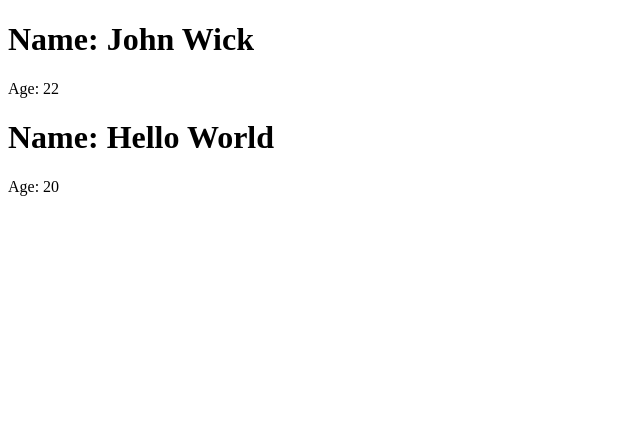
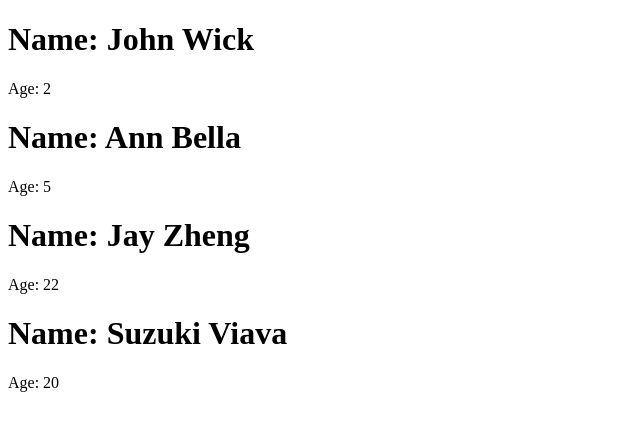
Before and after one commit to kdncode/angular-basic, an Angular app: page / in a window 1280 px wide. Shown: the top 430 px of the page, without its empty margins (0-640 px from the left). Built offline with nearby package versions, Linux system fonts and the light colour scheme.

Commit message:
ngFor + Input

```diff
--- a/src/app/app.component.html
+++ b/src/app/app.component.html
@@ -1,5 +1,5 @@
-<app-person name="John Wick" age="22"></app-person>
-<app-person name="Hello World" age="20"></app-person>
+<app-list-person></app-list-person>
+<!-- <app-person name="John Wick" age="22"></app-person> -->
 <!-- <app-words></app-words> -->
 <!-- <app-struct></app-struct><br /><br />
 <app-form></app-form><br /><br />
--- a/src/app/app.module.ts
+++ b/src/app/app.module.ts
@@ -8,6 +8,7 @@
 import { StructComponent } from './struct/struct.component';
 import { WordsComponent } from './words/words.component';
 import { PersonComponent } from './person/person.component';
+import { ListPersonComponent } from './list-person/list-person.component';
 
 @NgModule({
   declarations: [
@@ -16,7 +17,8 @@
     FormComponent,
     StructComponent,
     WordsComponent,
-    PersonComponent
+    PersonComponent,
+    ListPersonComponent
   ],
   imports: [
     BrowserModule,
--- /dev/null
+++ b/src/app/list-person/list-person.component.html
@@ -0,0 +1,4 @@
+<!-- ng-container: to not appear div in inspect html -->
+<ng-container *ngFor="let person of arrPeople">
+  <app-person [name]="person.name" [age]="person.age"></app-person>
+</ng-container>
--- /dev/null
+++ b/src/app/list-person/list-person.component.ts
@@ -0,0 +1,22 @@
+import { Component, OnInit } from '@angular/core';
+
+@Component({
+  selector: 'app-list-person',
+  templateUrl: './list-person.component.html',
+  styleUrls: ['./list-person.component.css']
+})
+export class ListPersonComponent implements OnInit {
+
+  arrPeople = [
+    { name: "John Wick", age: "2"},
+    { name: "Ann Bella", age: "5"},
+    { name: "Jay Zheng", age: "22"},
+    { name: "Suzuki Viava", age: "20"}
+  ]
+
+  constructor() { }
+
+  ngOnInit() {
+  }
+
+}
```
Also changed, not shown: src/app/list-person/list-person.component.css (added), 1 other file (tests, documents, lock files or other folders).
